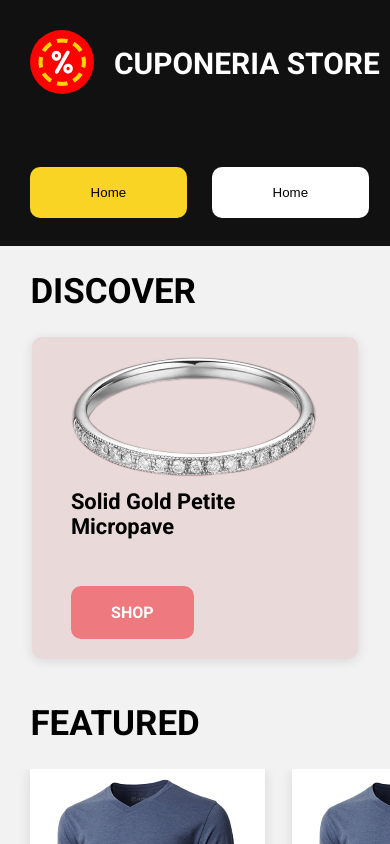
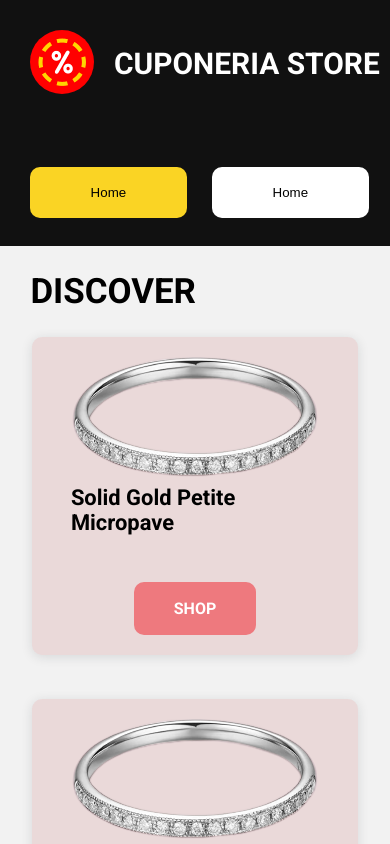
Before and after one commit to viniciusbls9/Cuponeria-Frontend-Challenge, a React (Create React App) app in the folder cuponeriastore/: page / in a window 390 px wide. Shown: the top 844 px of the page. Built offline with nearby package versions, Linux system fonts and the light colour scheme.

Commit message:
Ajustes no responsivo do componente Discover

```diff
--- a/cuponeriastore/src/assets/styles/global.ts
+++ b/cuponeriastore/src/assets/styles/global.ts
@@ -13,6 +13,7 @@ export default createGlobalStyle`
     --color-text-black: #000000;
     --color-shadow: rgba(23, 29, 41, 0.12);
     --color-bg-badge: #FF0000;
+    --color-text-paragraph: #A8A4A4;
 }
 
 * {
--- a/cuponeriastore/src/components/Discover/index.tsx
+++ b/cuponeriastore/src/components/Discover/index.tsx
@@ -3,19 +3,31 @@ import React from 'react';
 
 import image1 from '../../assets/images/image1.png';
 
-import { DiscoverContainer } from './styles';
+import { DiscoverContainer, DiscoverContent } from './styles';
 
 
 const Discover: React.FC = () => {
     return (
         <>
-            <DiscoverContainer bgContainer="rgba(200,118,118, 0.2)">
-                <div className="discover-content">
+            <DiscoverContainer>
+                <DiscoverContent className="discover-content" bgContainer="rgba(200,118,118, 0.2)">
                     <img src={image1} alt="" />
-                    <h3>Solid Gold Petite Micropave</h3>
+                    <div className="discover-title">
+                        <h3>Solid Gold Petite Micropave</h3>
+                        <a href="#">Shop</a>
+                        <p>Satisfaction Guaranteed. Return or exchange any order within 30 days.Designed and sold by Hafeez Center in the United States. Satisfaction Guaranteed. Return or exchange any order within 30 days.</p>
+                    </div>
 
-                    <a href="#">Shop</a>
-                </div>
+                </DiscoverContent>
+
+                <DiscoverContent className="discover-content" bgContainer="rgba(200,118,118, 0.2)">
+                    <img src={image1} alt="" />
+                    <div className="discover-title">
+                        <h3>Solid Gold Petite Micropave</h3>
+                        <a href="#">Shop</a>
+                        <p>Satisfaction Guaranteed. Return or exchange any order within 30 days.Designed and sold by Hafeez Center in the United States. Satisfaction Guaranteed. Return or exchange any order within 30 days.</p>
+                    </div>
+                </DiscoverContent>
             </DiscoverContainer>
         </>
     );
--- a/cuponeriastore/src/components/Discover/styles.ts
+++ b/cuponeriastore/src/components/Discover/styles.ts
@@ -1,24 +1,52 @@
 import styled from 'styled-components';
 
-export const DiscoverContainer = styled.div<{bgContainer: string}> `
+export const DiscoverContainer = styled.div`
+
+    @media(min-width: 1100px) {
+        display: flex;
+    }
+
+    .discover-content {
         display: flex;
         flex-direction: column;
         justify-content: center;
         align-items: center;
-    background-color: ${props => (props.bgContainer)};
         margin: 0 2rem 2.8rem 2rem;
         padding: 1.25rem 2.43rem;
         border-radius: 0.62rem;
         box-shadow: 0px 2px 12px var(--color-shadow);
 
-    // @media(min-height: 1100px) {
-    //     flex-direction: row;
-    // }
+        @media(min-width: 1100px) {
+            margin: 0 0 1.8rem 2rem;
+            &:last-child {
+                margin-right: 2rem;
+            }
+            width: 50%;
+            display: grid;
+            grid-template-columns: 1fr 3fr 0fr;
+        }
 
-    h3 {
+        .discover-title {
+            display: flex;
+            align-items: center;
+            flex-direction: column;
+            flex-wrap: wrap;
+            margin-left: 0;
+            @media(min-width: 1100px) {
+                margin-left: 3.43rem;
+                flex-direction: row;
+                justify-content: space-between;
+            }
+        }
+
+        .discover-title h3 {
             font: 700 1.37rem Roboto;
             color: var(--color-text-black);
             margin-bottom: 2.93rem;
+
+            @media(min-width: 1100px) {
+                margin-bottom: 0;
+            }
         }
 
         a {
@@ -34,4 +62,26 @@ export const DiscoverContainer = styled.div<{bgContainer: string}> `
             text-transform: uppercase;
             border-radius: 0.625rem;
         }
+
+        p {
+            font: 500 0.8rem Roboto;
+            color: var(--color-text-paragraph);
+            display: none;
+
+            @media(min-width: 1100px) {
+                grid-template-columns: 1fr 1fr;
+                grid-column: 2;
+                display: revert;
+                margin-top: 1.1rem;
+            }
+        }
+
+
+    }
+
 `;
+
+export const DiscoverContent = styled.div<{ bgContainer: string }> `
+    background-color: ${props => (props.bgContainer)};
+
+`;
```
Lines whose indentation alone changed are shown as unchanged.
